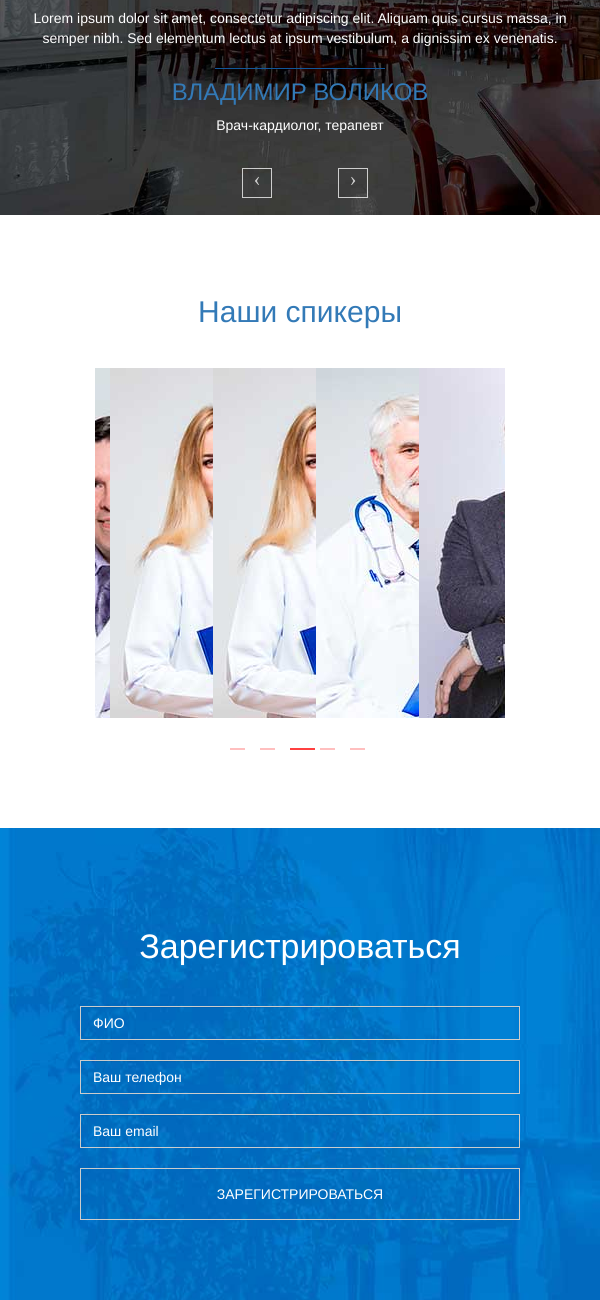
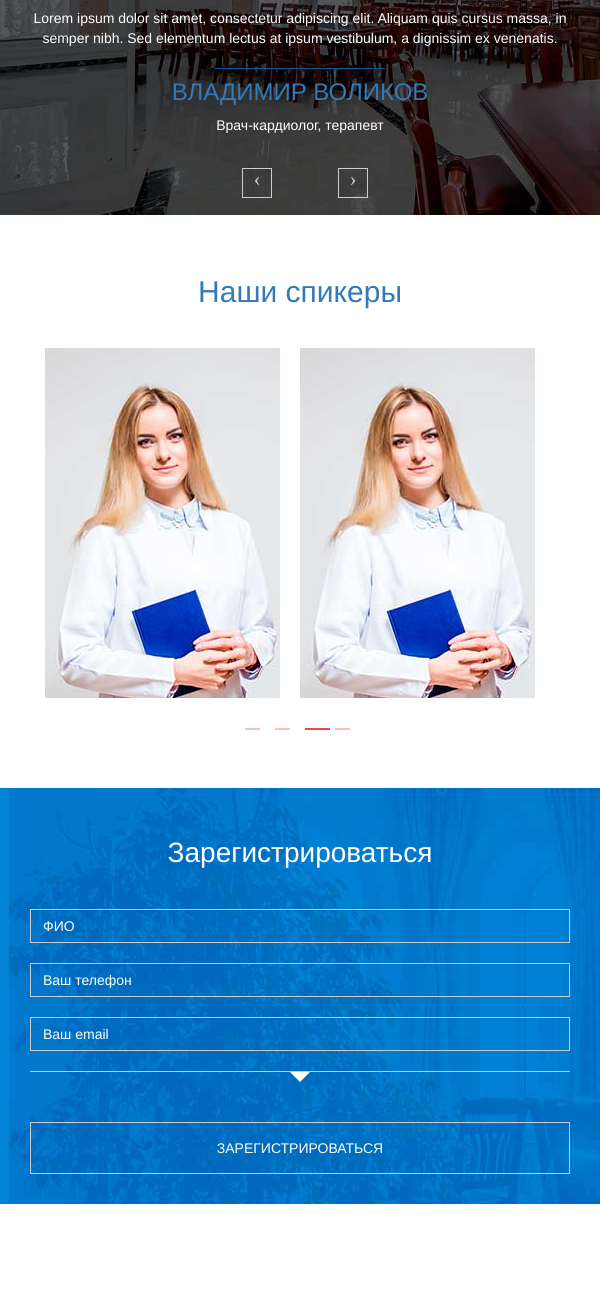
Before and after one commit to VeronikaSerhiienko/test, a website: page src/index.html in a window 600 px wide. Shown: the part 536-1836 px from the top of the page. After the commit the page ends 1740 px from the top, so only its background shows below. Drawn offline with nearby package versions, Linux system fonts and the light colour scheme; a web font is replaced by a local one.

Commit message:
fix form

```diff
--- a/src/index.html
+++ b/src/index.html
@@ -139,8 +139,8 @@
     </div>
 
     <div class="single-item"> <!-- шапка -->
-      <div class="col-sm-6 col-xs-12"><!--  слайд1 -->
-        <div class="img-fluid">
+      <div class=""><!--  слайд1 -->
+        <div class="">
           <img src="images/img/speaker1.jpg">
           <div class="caption post-content">
             <h3>Валерий Патонич</h3>
@@ -148,8 +148,8 @@
           </div>
         </div>
       </div>
-      <div class="col-sm-6 col-xs-12"><!--  слайд2 -->
-        <div class="img-fluid">
+      <div class=""><!--  слайд2 -->
+        <div class="">
           <img src="images/img/speaker2.jpg">
           <div class="caption post-content">
             <h3>Волков Владимир</h3>
@@ -157,8 +157,8 @@
           </div>
         </div>
       </div>
-      <div class="col-sm-6 col-xs-12"><!--  слайд3 -->
-        <div class="img-fluid">
+      <div class=""><!--  слайд3 -->
+        <div class="">
           <img src="images/img/speaker3.jpg">
           <div class="caption post-content">
             <h3>Валерий Патонич</h3>
@@ -166,8 +166,8 @@
           </div>
         </div>
       </div>
-      <div class="col-sm-6 col-xs-12"><!--  слайд3 -->
-        <div class="img-fluid">
+      <div class=""><!--  слайд3 -->
+        <div class="">
           <img src="images/img/speaker3.jpg">
           <div class="caption post-content">
             <h3>Валерий Патонич</h3>
@@ -175,8 +175,8 @@
           </div>
         </div>
       </div>
-      <div class="col-sm-6 col-xs-12"><!--  слайд4 -->
-        <div class="img-fluid">
+      <div class=""><!--  слайд4 -->
+        <div class="">
           <img src="images/img/speaker4.jpg">
           <div class="caption post-content">
             <h3>Валерий Патонич</h3>
@@ -204,7 +204,9 @@
                 <input type="email" class="form-control" id="InputEmeil" placeholder="Ваш email">
               </div>
             </div>
-            <div class="row hidden-xs">
+            <div class="roller">
+              <div class="roller-rows">
+                <div class="row"> <!-- другий ряд -->
                   <div class="col-sm-6">
                     <input type="text" class="form-control" id="InputJobPlace" placeholder="Место работы">
                   </div>
@@ -212,7 +214,7 @@
                     <input type="text" class="form-control" id="InputJobPosition" placeholder="Должность">
                   </div>
                 </div>
-            <div class="row hidden-xs">
+                <div class="row"><!-- третій ряд -->
                   <div class="col-sm-4">
                     <textarea class="form-control" rows="7" placeholder="Интерес к конференции" name="conf-interest" id="conf-interest"></textarea>
                   </div>
@@ -223,7 +225,9 @@
                     <textarea class="form-control" placeholder="Опыт работы с РПП" rows="7" name="work-exp" id="work-exp"></textarea>
                   </div>
                 </div>
-            <div class="row">
+              </div>
+            </div>
+            <div class="row"> <!-- четвертий ряд -->
               <div class="col-sm-4 col-sm-offset-4">
                 <input class="btn btn-default" type="submit" value="ЗАРЕГИСТРИРОВАТЬСЯ" name="submit">
             </div>
@@ -242,10 +246,31 @@
 <script>
   $('.single-item').slick({
     dots: true,
+    arrows: false,
+    infinite: false,
     slidesToShow: 4,
     slidesToScroll: 1,
     autoplay: true,
     autoplaySpeed: 2000,
+    responsive: [ {
+        breakpoint: 960,
+          settings: {
+            slidesToShow: 3,
+          }
+        },
+        {
+          breakpoint: 640,
+            settings: {
+            slidesToShow: 2,
+          }
+          },
+          {
+            breakpoint: 320,
+            settings: {
+              slidesToShow: 1,
+            }
+          }
+    ]
   });
 </script>
 <script>
--- a/src/scss/main.scss
+++ b/src/scss/main.scss
@@ -58,19 +58,71 @@ textarea {
   background-color: rgb(18,87,154);
 }
 
+/* top-poster starts*/
+.top-poster {
+  background: url('../images/bg/top-poster.jpg') no-repeat;
+  background-size: cover;
+  padding: 200px;
+  color: white;
+
+  & .button-padding {
+    @media screen and (min-width: 500px ) and (max-width: 759px) {
+      padding: 0 120px;
+    }
+  }
+
+  @media screen and (min-width: 320px ) and (max-width: 640px) {
+    padding: 60px 10px 90px;
+  }
+
+  @media screen and (min-width: 641px ) and (max-width: 960px) {
+    padding: 60px 10px 220px;
+  }
+
+  & h1 {
+    line-height: 50px;
+    font-weight: bold;
+
+    @media screen and (min-width: 320px ) and (max-width: 640px) {
+      font-size: 24px;
+      line-height: 40px;
+      margin-bottom: 70px;
+    }
+  }
+
+  & p {
+    font-size: 20px;
+    margin-bottom: 100px;
+
+    @media screen and (min-width: 641px ) and (max-width: 960px) {
+      margin-bottom: 50px;
+    }
+
+    @media screen and (min-width: 320px ) and (max-width: 640px) {
+      display: none;
+    }
+  }
+
+  & .btn {
+    font-weight: bold;
+    font-size: 18px;
+    padding: 20px 10px;
+  }
+}
+
+/* top-poster ends*/
+
 /*speakers starts*/
 
 .speakers {
   padding: 80px;
+  @media screen and (min-width: 320px ) and (max-width: 640px) {
+    padding: 60px 30px;
+  }
 
   & h2 {
     margin-top: 0;
     margin-bottom: 40px;
-  }
-
-  & .slick-prev:before,
-  & .slick-next:before {
-    display: none;
   }
 
   & .slick-dots {
@@ -78,28 +130,19 @@ textarea {
   }
 
   & .slick-dots li button:before {
-
     width: 15px;
     height: 2px;
-
     content: '';
     border: 1px solid red;
     text-align: center;
+  }
 
-    }
   & .slick-dots li.slick-active button:before {
       opacity: .75;
       color: red;
       width: 25px;
     }
 }
-
-.img-fluid {
-  position: relative;
-  cursor: pointer;
-  max-width: 235px;
-}
-
 
 .caption {
   display: none;
@@ -137,57 +180,6 @@ textarea {
 }
 
 /*speakers ends*/
-
-
-// top-poster starts
-.top-poster {
-  background: url('../images/bg/top-poster.jpg') no-repeat;
-  background-size: cover;
-  padding: 200px;
-  color: white;
-
-  & .button-padding {
-    @media screen and (min-width: 500px ) and (max-width: 759px) {
-      padding: 0 120px;
-    }
-  }
-
-  @media screen and (min-width: 320px ) and (max-width: 960px) {
-    padding: 60px 10px 90px;
-  }
-
-  & h1 {
-    line-height: 50px;
-    font-weight: bold;
-
-    @media screen and (min-width: 320px ) and (max-width: 640px) {
-      font-size: 24px;
-      line-height: 40px;
-      margin-bottom: 70px;
-    }
-  }
-
-  & p {
-    font-size: 20px;
-    margin-bottom: 100px;
-
-    @media screen and (min-width: 641px ) and (max-width: 960px) {
-      margin-bottom: 50px;
-    }
-
-    @media screen and (min-width: 320px ) and (max-width: 640px) {
-      display: none;
-    }
-  }
-
-  & .btn {
-    font-weight: bold;
-    font-size: 18px;
-    padding: 20px 10px;
-  }
-}
-
-// top-poster ends
 
 /*experts starts*/
 .experts {
@@ -295,10 +287,60 @@ textarea {
   background: url('../images/bg/registration.jpg');
   padding: 80px;
 
+  @media screen and (min-width: 320px ) and (max-width: 640px) {
+    padding: 30px;
+  }
+
+  & .roller {
+    @media screen and (min-width: 320px ) and (max-width: 926px) {
+      position: relative;
+      height: 1px;
+      margin-bottom: 50px;
+      transition: 1s;
+
+      &:after {
+        content: '';
+        position: absolute;
+        left: 50%;
+        transform: translateX(-50%);
+        bottom: -20px;
+        border: 10px solid transparent;
+        border-top: 10px solid white;
+        cursor: pointer;
+      }
+
+      &:hover {
+        height: 100%;
+        cursor: pointer;
+
+          .roller-rows {
+            max-height: 100%;
+          }
+      }
+
+      &:hover {
+        &::after {
+          transition: 0.5s;
+          bottom: 0;
+          border-top: 0;
+          border-bottom: 10px solid grey;
+        }
+      }
+
+      & .roller-rows {
+        max-height: 1px;
+        overflow: hidden;
+      }
+    }
+  }
   & h2 {
     color: white;
     margin-bottom: 40px;
     font-size: 34px;
+
+    @media screen and (min-width: 320px ) and (max-width: 640px) {
+      font-size: 28px;
+    }
   }
 }
 
```
Also changed, not shown: src/css/main.css. Lines whose indentation alone changed are shown as unchanged.
